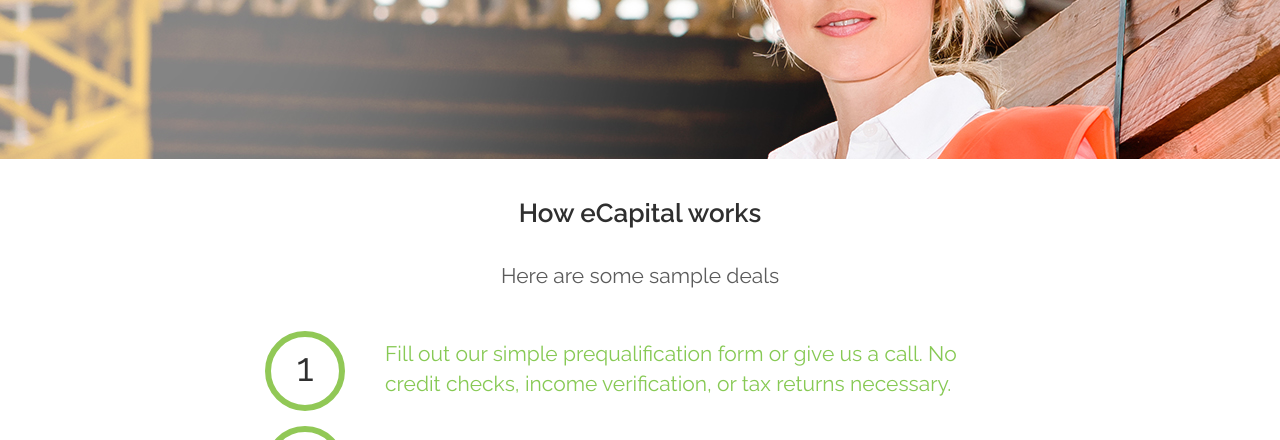
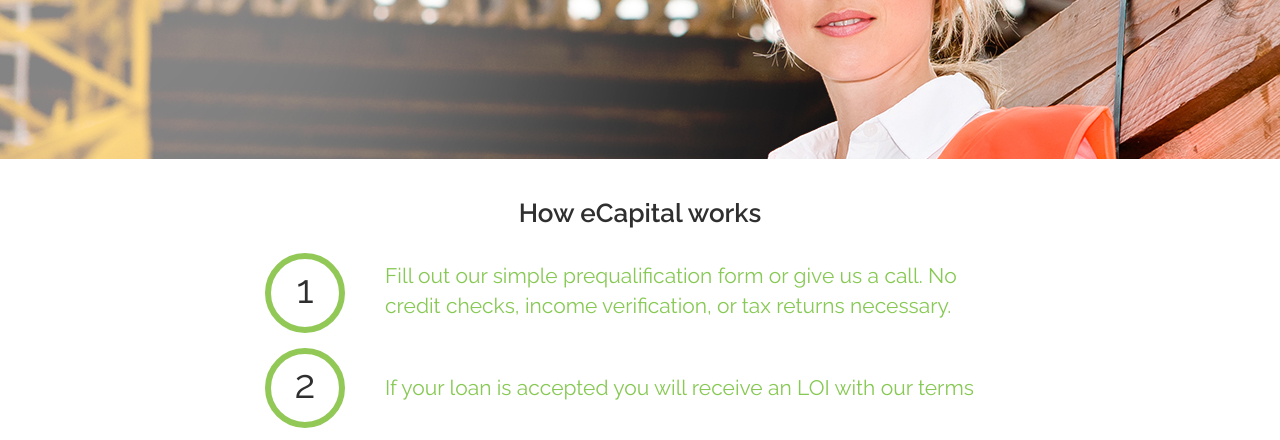
Before and after one commit to zyonnetworks/ecapitalinc.com, a plain HTML site: page how-it-works.html in a window 1280 px wide. Shown: the part 311-751 px from the top of the page. Drawn offline with nearby package versions, Linux system fonts and the light colour scheme.

Commit message:
Deleted h3 header on how-it-works page

```diff
--- a/how-it-works.html
+++ b/how-it-works.html
@@ -58,7 +58,6 @@
     <div class="homepage-content subpage">
       <div class="container">
         <h2>How eCapital works</h2>
-        <h3 class="center">Here are some sample deals</h3>
         <div class="row">
           <div class="col-md-8 col-md-offset-2">
             <div class="media">
```
